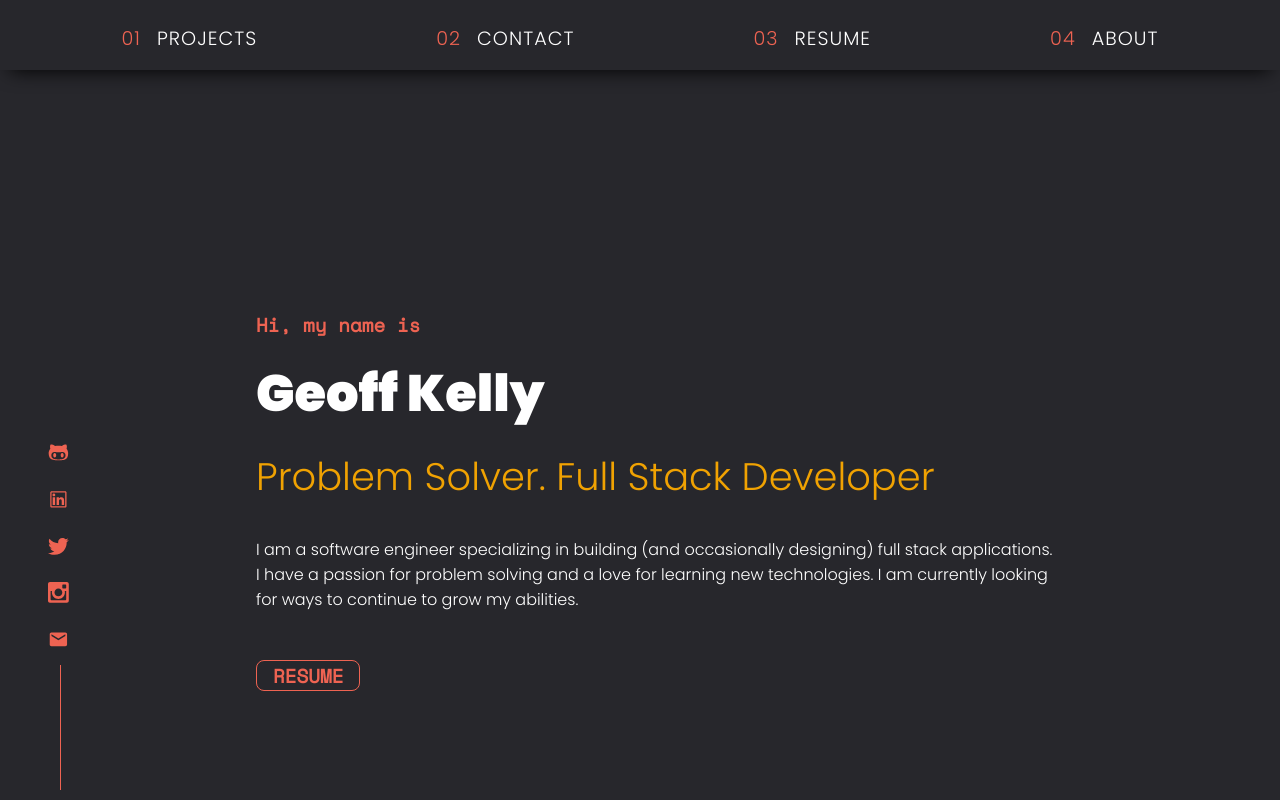
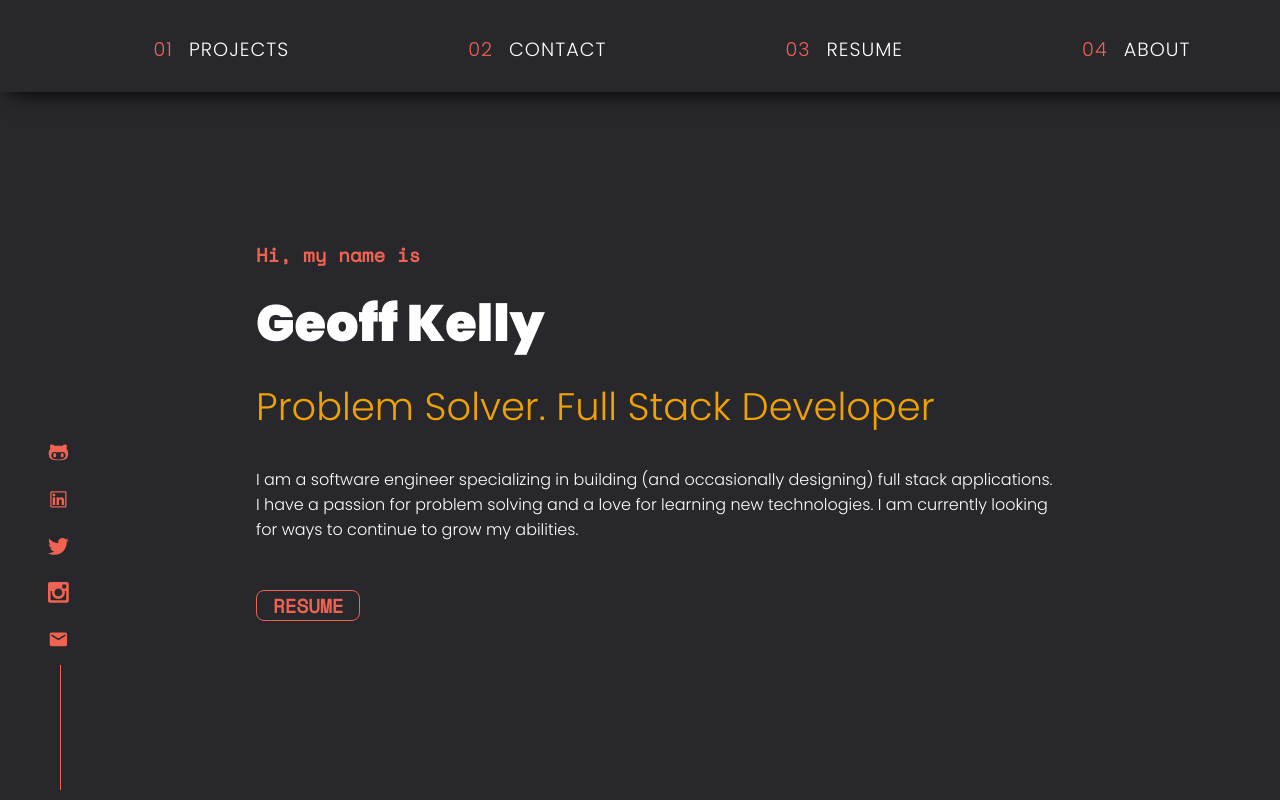
Before and after one commit to GeoffKellyNC/portfolio, a React (Create React App) app: page / in a window 1280 px wide. Shown: the top 800 px of the page. Built offline with nearby package versions, Linux system fonts and the light colour scheme.

Commit message:
changed navbar to be fixed ontop

```diff
--- a/src/components/Header.js
+++ b/src/components/Header.js
@@ -64,7 +64,7 @@ const Header = ({ handleProjectClick, handleContactClick }) => {
                 }
             </nav>
             {
-                isOpen && <MobileNav />
+                isOpen && <MobileNav  handleClick = {handleClick} setIsOpen = {setIsOpen}/>
             }
         </HeaderStyled>
     )
@@ -76,13 +76,25 @@ export default Header;
 //!--Styled Components --//
 
 const HeaderStyled = styled.div`
-    display: flex;
+    ${'' /* display: flex; */}
     background-color: ${pr => pr.theme.colors.black};
     box-shadow: 0 10px 20px -10px black;
     height: 70px;
+    position: fixed;
+    display: flex;
+    justify-content: space-between;
+    align-items: center;
+    padding: 0.7rem 2rem;
+    overflow: hidden;
+    z-index: 1;
+    width: 100%;
+    margin: auto;
+    top: 0;
 
     .nav {
         display: flex;
+        position: sticky;
+        top: 0;
         justify-content: space-around;
         align-items: center;
         width: 100%;
--- a/src/components/MobileNav.js
+++ b/src/components/MobileNav.js
@@ -1,4 +1,4 @@
-import React from 'react';
+import React, { useEffect } from 'react';
 
 import { NavLink } from 'react-router-dom'
 
@@ -8,13 +8,31 @@ import { navData } from '../data/headerData';
 
 
 
-const MobileNav = () => {
+const MobileNav = ({  handleClick, setIsOpen }) => {
+
+
+    useEffect(() => {
+        document.querySelector('.navLink').addEventListener('click', () => {
+              setIsOpen(false)
+          })
+          return () => {
+                document.querySelector('.navLink').removeEventListener('click', () => {
+                    setIsOpen(false)
+                })
+            }
+      }, [setIsOpen])
+
+
     return (
         <nav className = 'mobile-nav'>
         {
             navData.map(item => {
                 return(
-                    <NavLink key={item.id} to={item.to} className={item.className}>
+                    <NavLink
+                        key={item.id}
+                        to={item.to}
+                        className={`${item.className} navLink`}
+                        onClick = {(e) => handleClick(e)}>
                         <span className = 'num'>{item.num}</span>
                         <span className = 'name'>{item.name}</span>
                     </NavLink>
--- a/src/components/Project.js
+++ b/src/components/Project.js
@@ -74,7 +74,7 @@ const StyledProject = styled.div`
     .github-icon:hover {
         color: ${pr => pr.theme.colors.primary};
         transform: scale(1.2);
-        transition: .2s ease-in-out;
+        transition: all .2s ease-in-out;
    }
 
     @media (max-width: 768px) {
--- a/src/components/Projects.js
+++ b/src/components/Projects.js
@@ -43,7 +43,7 @@ const StyledProjects = styled.div`
     flex-direction: column;
     justify-content: center;
     align-items: center;
-    margin-top: 22em;
+    margin-top: 13em;
     color: ${pr => pr.theme.colors.primary};
     font-family: ${pr => pr.theme.fonts.secondary};
 
--- a/src/data/socialIconsData.js
+++ b/src/data/socialIconsData.js
@@ -24,7 +24,7 @@ export const socialIcons = [
         id: uuid(),
         name: 'LinkedIn',
         icon: <AiOutlineLinkedin />,
-        link: 'https://www.linkedin.com',
+        link: 'https://www.linkedin.com/in/geoffkelly/',
         alt: 'LinkedIn Icon'
     },
     {
```
